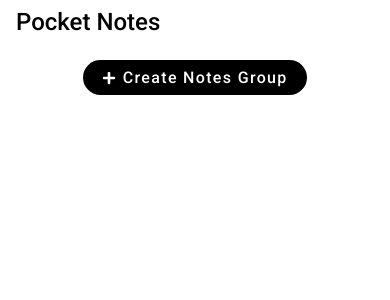
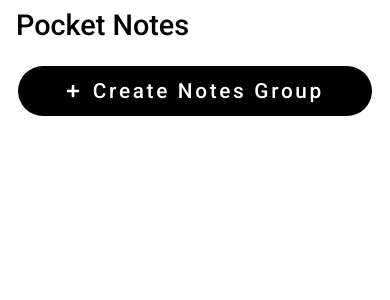
Before and after one commit to Ubais88/notes_app_using_react, a React (Create React App) app: page / in a window 390 px wide. Shown: the top 300 px of the page. Built offline with nearby package versions, Linux system fonts and the light colour scheme.

Commit message:
sidebar resposive for mobile view

```diff
--- a/package.json
+++ b/package.json
@@ -9,6 +9,7 @@
     "react": "^18.2.0",
     "react-dom": "^18.2.0",
     "react-icons": "^4.11.0",
+    "react-router-dom": "^6.17.0",
     "react-scripts": "5.0.1",
     "web-vitals": "^2.1.4"
   },
--- a/src/Styles/SideBar.module.css
+++ b/src/Styles/SideBar.module.css
@@ -1,13 +1,3 @@
-.main{
-    /* width: 20vw; */
-    height: 100%;
-}
-@media (max-width: 480px) {
-    .main{
-        height: 100vh;
-
-    }
-  }
 
 .heading{
     font-family: Roboto;
@@ -100,3 +90,43 @@
 ::-webkit-scrollbar-track {
     background: transparent;
 }
+
+
+
+@media (max-width: 480px) {
+    .heading{
+        font-family: Roboto;
+        font-size: 1.8rem;
+        font-weight: 500;
+        padding: 0.5rem 0 0 1rem;
+    }
+    .creategrpbtn{
+        gap: 0.8rem;
+        padding: 0.8rem 3rem;
+        letter-spacing: 0.2em;
+        margin: 1.5rem auto;
+        >.btnText{
+            font-size: 1.3rem;
+        }
+    }
+
+    .allGroups{
+        width: 100vw;
+        overflow-x: hidden;
+        margin-left: 0rem;
+    }
+
+    .group,.select{
+        margin-left: 1rem;
+        width: 100%;
+        gap: 2.2rem;
+        >.grpLogo,.selectgrpLogo{
+            height: 4rem;
+            width: 4rem;
+            font-size: 1.8rem;
+        }
+        >.grpName,.selectgrpName{
+            font-size: 1.4rem;
+        }
+    }
+}
--- a/src/index.js
+++ b/src/index.js
@@ -2,10 +2,13 @@ import React from 'react';
 import ReactDOM from 'react-dom/client';
 import './index.css';
 import App from './App';
+import { BrowserRouter } from 'react-router-dom';
 
 const root = ReactDOM.createRoot(document.getElementById('root'));
 root.render(
-  <React.StrictMode>
-    <App />
-  </React.StrictMode>
+  <BrowserRouter>
+    <React.StrictMode>
+      <App />
+    </React.StrictMode>
+  </BrowserRouter>
 );
```
Also changed, not shown: 1 other file (tests, documents, lock files or other folders).
